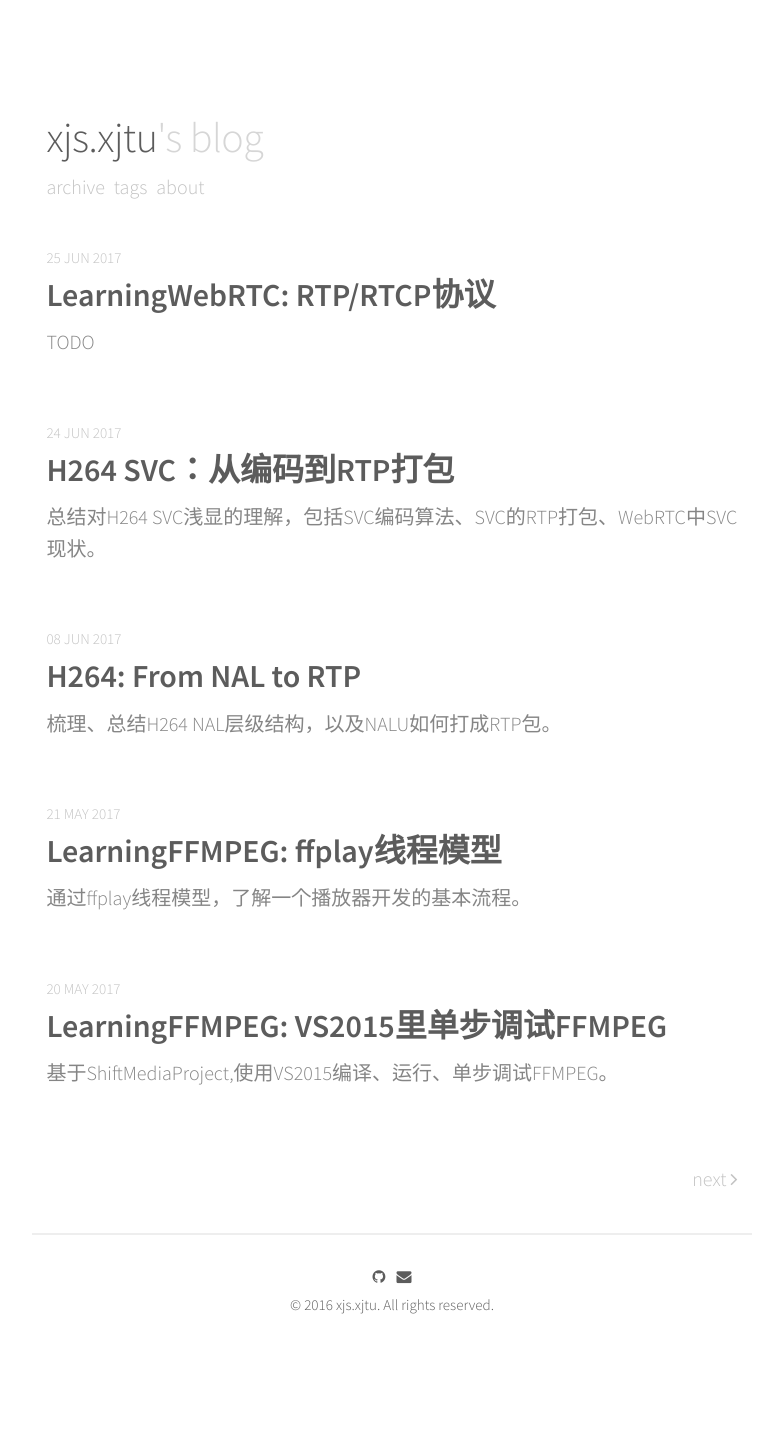
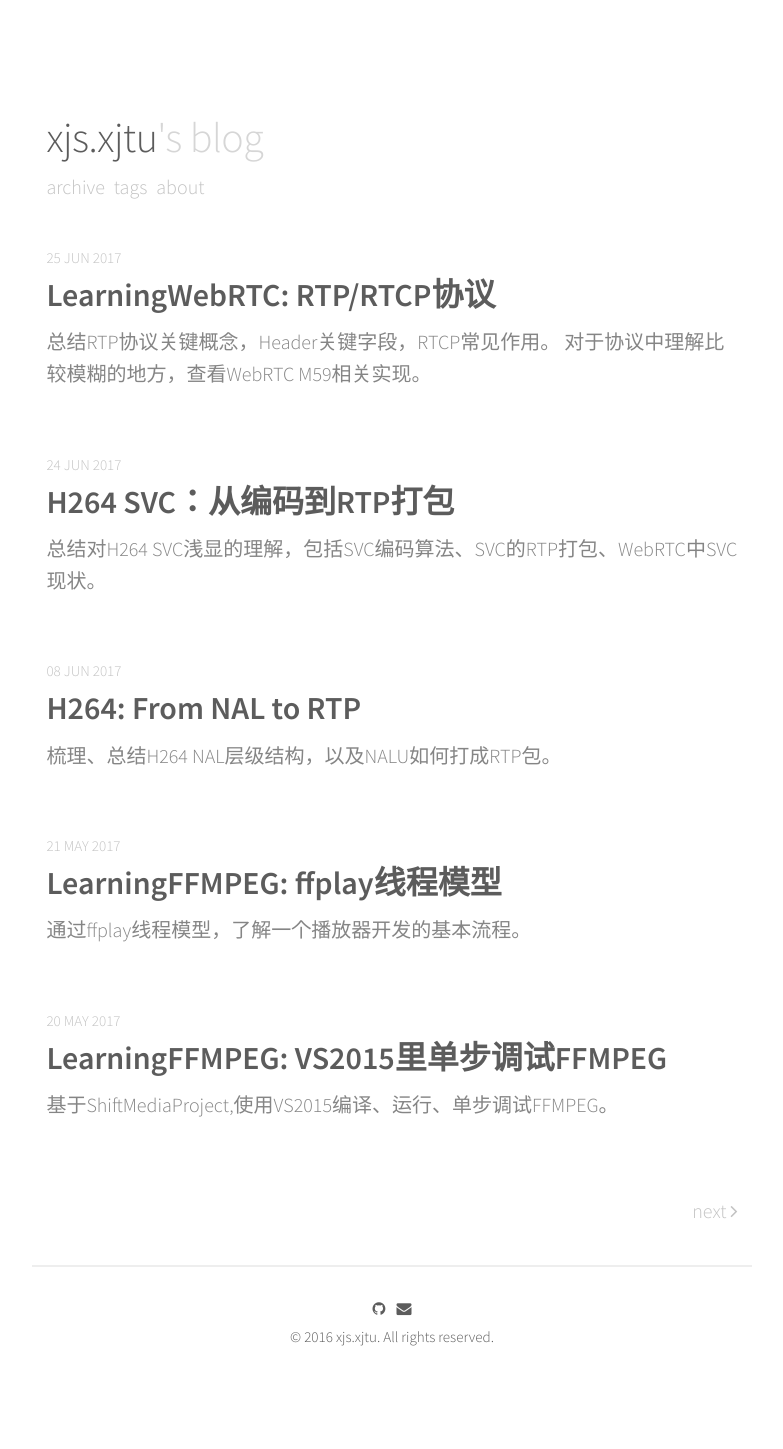
Before and after one commit to xjsXjtu/xjsxjtu.github.io, a Jekyll site: the page built from index.html, in a window 1280 px wide. Shown: the whole page, without its empty margins (248-1031 px from the left). Built offline with Jekyll 4.4.1, drawn with Linux system fonts in a browser that asks for light colours; nearby versions of some CDN libraries; the list of posts is cut into pages by our own code; before the commit the page ends 1417 px from its top, so only the background shows below that.

Commit message:
MOD: description for webrtc rtp rtcp

```diff
--- a/_posts/2017-06-25-LearningWebRTC-RTP-RTCP.md
+++ b/_posts/2017-06-25-LearningWebRTC-RTP-RTCP.md
@@ -1,7 +1,7 @@
 ---
 layout: post
 title: "LearningWebRTC: RTP/RTCP协议"
-description: "TODO"
+description: "总结RTP协议关键概念，Header关键字段，RTCP常见作用。 对于协议中理解比较模糊的地方，查看WebRTC M59相关实现。"
 date: 2017-06-25
 tags: [webrtc]
 comments: true
```
